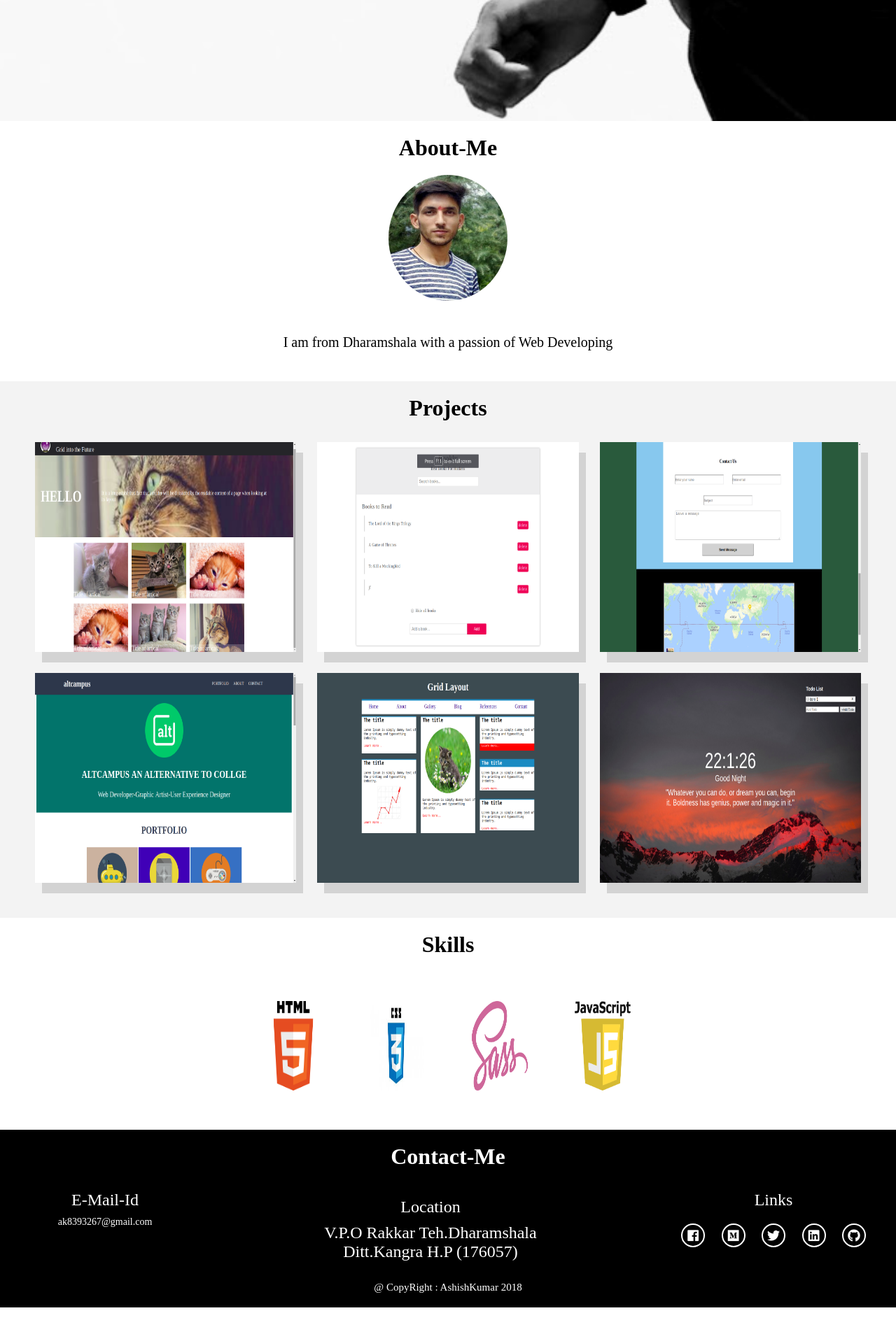
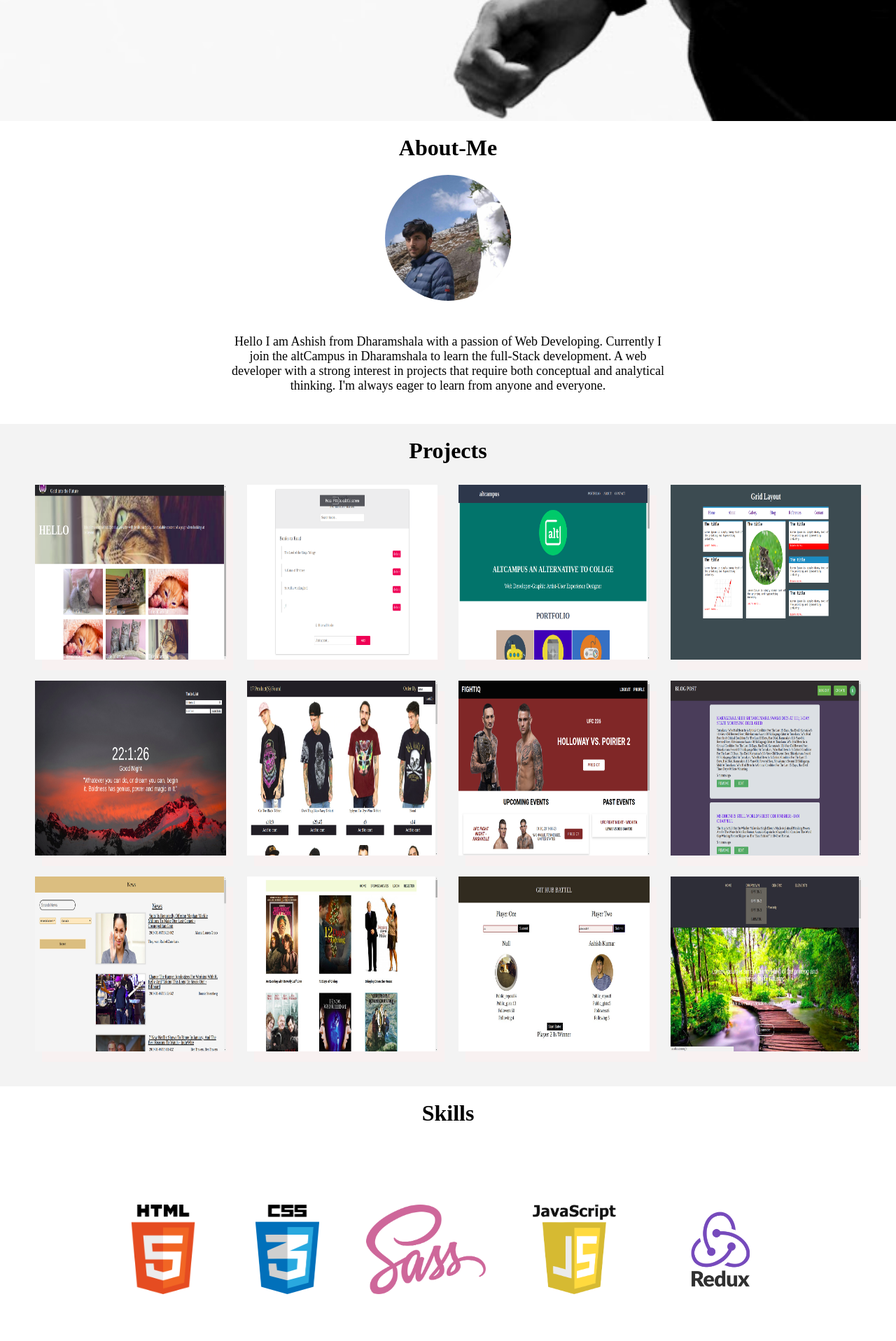
Before and after one commit to ashish4497/ashish4497.github.io, a Jekyll site: the page built from index.md, in a window 1280 px wide. Shown: the part 777-2694 px from the top of the page at 70% size. Built offline with Jekyll 4.4.1, drawn with Linux system fonts in a browser that asks for light colours; nearby versions of some CDN libraries; before the commit the page ends 2646 px from its top, so only the background shows below that; some of the changed text lies outside the part shown.

Commit message:
update the projects

```diff
--- a/_layouts/home.html
+++ b/_layouts/home.html
@@ -2,10 +2,15 @@
 <html>
 	<head>
 		<title>portfolio</title>
-		<meta charset="utf-8">
-		<meta name="viewport" content="width=device-width, initial-scale=1.0">
-		<link rel="stylesheet" type="text/css" href="../assets/custom.css">
-		<link rel="stylesheet" href="https://use.fontawesome.com/releases/v5.2.0/css/all.css" integrity="sha384-hWVjflwFxL6sNzntih27bfxkr27PmbbK/iSvJ+a4+0owXq79v+lsFkW54bOGbiDQ" crossorigin="anonymous">
+		<meta charset="utf-8" />
+		<meta name="viewport" content="width=device-width, initial-scale=1.0" />
+		<link rel="stylesheet" type="text/css" href="../assets/custom.css" />
+		<link
+			rel="stylesheet"
+			href="https://use.fontawesome.com/releases/v5.2.0/css/all.css"
+			integrity="sha384-hWVjflwFxL6sNzntih27bfxkr27PmbbK/iSvJ+a4+0owXq79v+lsFkW54bOGbiDQ"
+			crossorigin="anonymous"
+		/>
 	</head>
 	<body>
 		<main class="wrapper">
@@ -28,64 +33,90 @@
 			<!-- About -->
 			<section class="about-me center" id="About-me">
 				<h1 class="top-heading">About-Me</h1>
-				<img src="../assets/media/position_ absolute.jpg" class="logo-image">
-				<p class ="intro-about"> I am from Dharamshala with a passion of Web Developing</p>
+				<img src="../assets/media/logo.jpg" class="logo-image" />
+				<p class="intro-about">
+					Hello I am Ashish from Dharamshala with a passion of Web Developing.
+					Currently I join the altCampus in Dharamshala to learn the full-Stack
+					development. A web developer with a strong interest in projects that
+					require both conceptual and analytical thinking. I'm always eager to
+					learn from anyone and everyone.
+				</p>
 			</section>
 			<!-- projects -->
 			<section class="projects center" id="project">
 				<h1 class="top-heading">Projects</h1>
-				<div class = "project-detail">
-					<img src="../assets/media/screen11.png" alt="projects-screenshort">
-					<img src="../assets/media/screen22.png" alt="projects-screenshort">
-					<img src="../assets/media/screen33.png" alt="projects-screenshort">
-					<img src="../assets/media/screen44.png" alt="projects-screenshort">
-					<img src="../assets/media/screen55.png" alt="projects-screenshort">
-					<img src="../assets/media/screen66.png" alt="projects-screenshort">
+				<div class="project-detail">
+					<img src="../assets/media/screen11.png" alt="projects-screenshort" />
+					<img src="../assets/media/screen22.png" alt="projects-screenshort" />
+					<img src="../assets/media/screen44.png" alt="projects-screenshort" />
+					<img src="../assets/media/screen55.png" alt="projects-screenshort" />
+					<img src="../assets/media/screen66.png" alt="projects-screenshort" />
+					<img src="../assets/media/cart redu.png" alt="projects-screenshort" />
+					<img src="../assets/media/mma.png" alt="projects-screenshort" />
+					<img src="../assets/media/ccc.png" alt="projects-screenshort" />
+					<img src="../assets/media/v2.png" alt="projects-screenshort" />
+					<img src="../assets/media/mov.jpg" alt="projects-screenshort" />
+					<img
+						src="../assets/media/github_battel.jpg"
+						alt="projects-screenshort"
+					/>
+					<img src="../assets/media/html.jpg	" alt="projects-screenshort" />
 				</div>
 			</section>
 			<!-- skill -->
 			<section class="skill center" id="skill">
 				<h1 class="top-heading">Skills</h1>
 				<div class="skill-list">
-					<img src="../assets/media/html1.png"alt="icon">
-					<img src="../assets/media/css.jpeg" alt="icon">
-					<img src="../assets/media/sass.png" alt="icon">
-					<img src="../assets/media/javas3.png" alt="icon">
+					<img src="../assets/media/html1.png" alt="icon" />
+					<img src="../assets/media/CSS3.png" alt="icon" />
+					<img src="../assets/media/sass.png" alt="icon" />
+					<img src="../assets/media/javas3.png" alt="icon" />
+					<img src="../assets/media/Redux.png" alt="icon" />
+					<img src="../assets/media/reactlogo.png" alt="icon" />
+					<img src="../assets/media/node.png" alt="icon" />
 				</div>
 			</section>
 			<!-- contact -->
 			<section class="contact " id="contact">
 				<h1 class="top-heading center">Contact-Me</h1>
 				<div class="contact-detail">
-					<div class ="email">
+					<div class="email">
 						<p class="email-h">E-mail-Id</p>
-						<p class="email-id"> ak8393267@gmail.com</p>
+						<p class="email-id">ak8393267@gmail.com</p>
 					</div>
 					<div class="location">
 						<p class="location">Location</p>
-				  		<p class="address">v.p.o rakkar teh.Dharamshala<br> Ditt.kangra h.p (176057)</p>
+						<p class="address">
+							v.p.o rakkar teh.Dharamshala<br />
+							Ditt.kangra h.p (176057)
+						</p>
 					</div>
 					<div class="social">
 						<p class="location">Links</p>
 						<div class="social-icon">
 							<a href="https://www.facebook.com/aashish.kumarsharma.376">
-					  			<i class="fab fa-facebook"></i></a>
+								<i class="fab fa-facebook"></i
+							></a>
 						</div>
 						<div class="social-icon">
 							<a href="https://medium.com/@ak8393267">
-					  			<i class="fab fa-medium"></i></a>
+								<i class="fab fa-medium"></i
+							></a>
 						</div>
 						<div class="social-icon">
 							<a href="https://twitter.com/121Ashishkumar">
-					  			<i class="fab fa-twitter"></i></a>
+								<i class="fab fa-twitter"></i
+							></a>
 						</div>
 						<div class="social-icon">
 							<a href="https://www.linkedin.com/in/ashish-kumar-693240165/">
-					  			<i class="fab fa-linkedin"></i></a>
+								<i class="fab fa-linkedin"></i
+							></a>
 						</div>
 						<div class="social-icon">
 							<a href="https://github.com/ashish4497">
-					  			<i class="fab fa-github"></i></a>
+								<i class="fab fa-github"></i
+							></a>
 						</div>
 					</div>
 				</div>
@@ -93,7 +124,7 @@
 			<footer>
 				<!-- footer -->
 				<div class="footer">
-			  <p>@ CopyRight : AshishKumar 2018</p>
+					<p>@ CopyRight : AshishKumar 2019</p>
 				</div>
 			</footer>
 		</main>
--- a/assets/custom.css
+++ b/assets/custom.css
@@ -82,9 +82,9 @@ a{
 	about-me
 ======================*/
 .logo-image {
-	height:180px;
-	width:170px;
-	border-radius:50%;
+	height: 180px;
+	width: 180px;
+	border-radius: 50%;
 	padding: 20px;
 }
 .about-me {
@@ -103,8 +103,12 @@ a{
 	font-weight: 600;
 }
 .intro-about {
-	font-size:20px;
+	font-size:18px;
+	width:50%;
+	margin: 0 auto;
 	padding : 1.5rem;
+	font-family: serif;
+	/* text-align: cente; */
 }
 /*=====================
 	projects
@@ -116,7 +120,7 @@ a{
 	display: -ms-grid;
 	display: grid;
 	-ms-grid-columns:(1fr)[3];
-	grid-template-columns:repeat(3,1fr);
+	grid-template-columns:repeat(4,1fr);
 	grid-gap:30px;
 	padding :30px;
 }
@@ -129,10 +133,12 @@ a{
           transform: scale(1.1);
 }
 .project-detail img {
-	width:100%;
-	height:300px;
+	/* width:100%;
+	height:300px; */
+	width: 100%;
+	height: 250px;
   -webkit-box-shadow: 10px 15px #D3D3D3;
-  box-shadow: 10px 15px #D3D3D3;
+  box-shadow: 10px 15px #f8f1f1;
 }
 .image:hover {
 	opacity: 0.3;
@@ -146,12 +152,14 @@ a{
 }
 .skill-list {
 	margin-top:30px;
+	padding: 50px;
 }
+
 .skill-list img {
 	height:8rem;
-	width:5rem;
 	padding:2rem;
 }
+
 /*=====================
 	contact
 ======================*/
```
Also changed, not shown: projects/news/index.html (+31 -15 lines), assets/media/CSS3.png (added), assets/media/Redux.png (added), assets/media/cart redu.png (added), assets/media/ccc.png (added), assets/media/github_battel.jpg (added), assets/media/html.jpg (added), assets/media/logo.jpg (added), assets/media/mma.png (added), assets/media/mov.jpg (added), assets/media/node.png (added), assets/media/reactlogo.png (added), assets/media/v2.png (added). Lines whose indentation alone changed are shown as unchanged.
